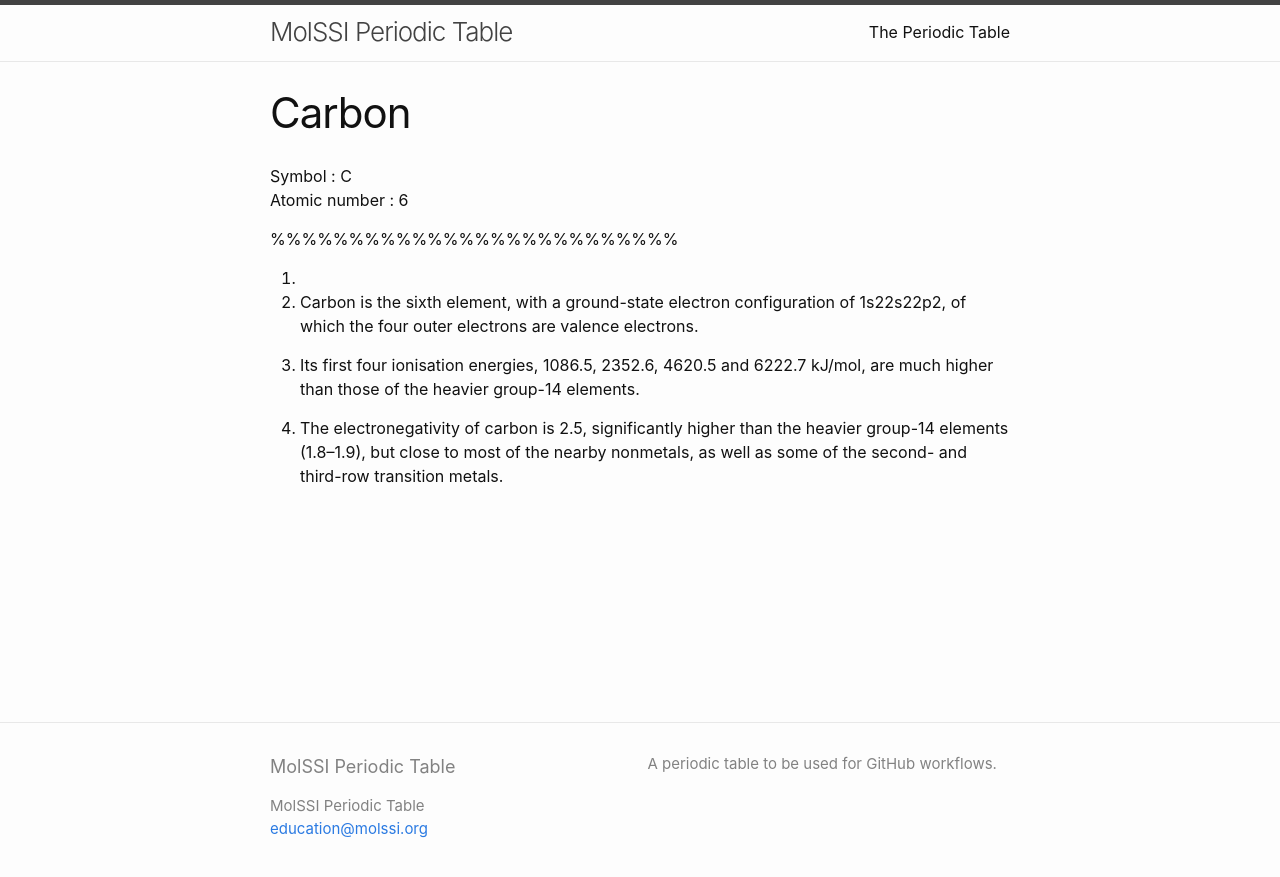
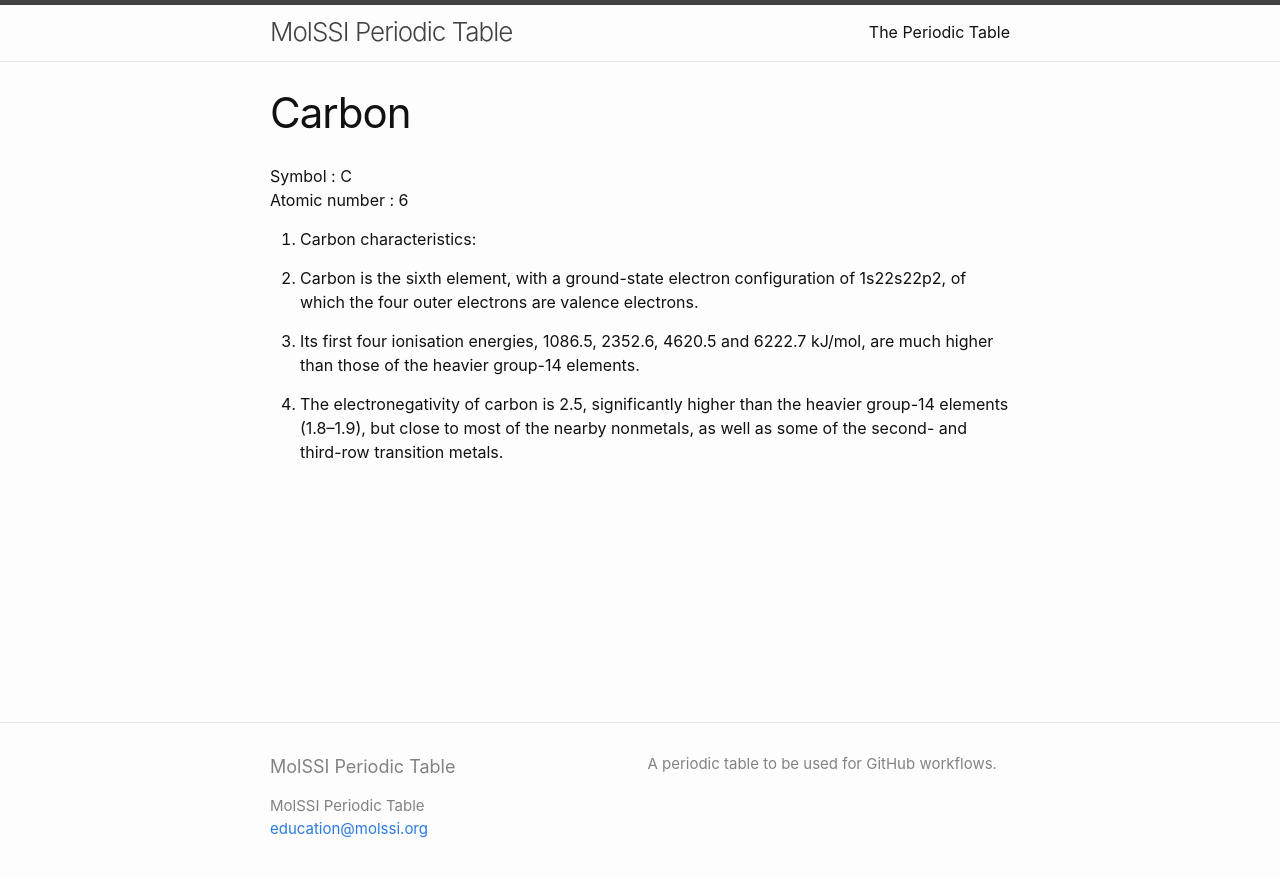
Before and after one commit to MolSSI-Education/periodic-table, a Jekyll site: the page built from elements/carbon.md, in a window 1280 px wide. Shown: the top 877 px of the page. Built offline with Jekyll 4.4.1, drawn with Linux system fonts in a browser that asks for light colours.

Commit message:
update YOUR_ELEMENT page

```diff
--- a/elements/carbon.md
+++ b/elements/carbon.md
@@ -7,8 +7,8 @@ title: Carbon
 Symbol : C<br/>
 Atomic number : 6<br/>
 
-%%%%%%%%%%%%%%%%%%%%%%%%%%
-0.
+
+0. Carbon characteristics:
 
 1. Carbon is the sixth element, with a ground-state electron configuration of 1s22s22p2, of which the four outer electrons are valence electrons.
 
```
